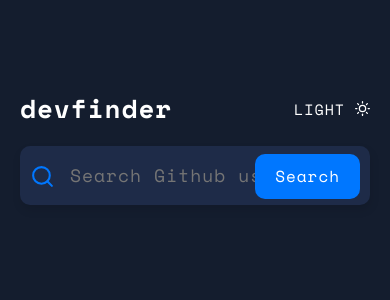
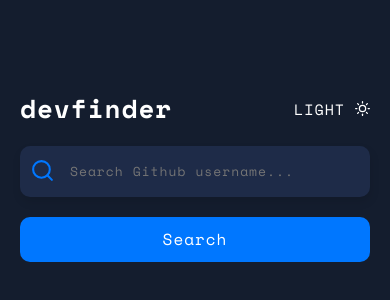
Before and after one commit to habibdev96/FEM-github-user-search-app, a React (Create React App) app: page / in a window 390 px wide. Shown: the part 108-408 px from the top of the page. Built offline with nearby package versions, Linux system fonts and the light colour scheme.

Commit message:
made app responsive

```diff
--- a/src/abstracts/Responsive.js
+++ b/src/abstracts/Responsive.js
@@ -2,10 +2,8 @@
 
 const breakpoints = {
   xs: "420px",
-  sm: "500px",
-  md: "770px",
-  lg: "910px",
-  xl: "1150px",
+  sm: "505px",
+  md: "700px",
 };
 
 const Responsive = Object.keys(breakpoints).reduce((accumulator, label) => {
--- a/src/components/Search.js
+++ b/src/components/Search.js
@@ -2,6 +2,7 @@
 import styled from "styled-components";
 import { FiSearch } from "react-icons/fi";
 import { textStyles } from "../abstracts/Mixins";
+import Responsive from "../abstracts/Responsive";
 
 const Form = styled.form`
   margin: 2rem 0;
@@ -13,6 +14,10 @@
     position: absolute;
     top: 1.8rem;
     left: 1rem;
+
+    ${Responsive.xs`
+      top: 1.2rem;
+    `}
   }
 
   .search {
@@ -27,6 +32,10 @@
     border-radius: var(--mainRadius);
     box-shadow: var(--mainShadow);
     transition: var(--mainTransition);
+
+    ${Responsive.xs`
+      font-size: 1.3rem;
+    `}
   }
 
   .submit {
@@ -47,6 +56,12 @@
     &:focus {
       opacity: 0.8;
     }
+
+    ${Responsive.sm`
+      position: static;
+      margin: 2rem 0;
+      width: 100%;
+    `}
   }
 `;
 
--- a/src/components/User.js
+++ b/src/components/User.js
@@ -5,6 +5,7 @@
 import { FaTwitter } from "react-icons/fa";
 import { FiLink } from "react-icons/fi";
 import { BsBuilding } from "react-icons/bs";
+import Responsive from "../abstracts/Responsive";
 
 const ErrorHeading = styled.h2`
   color: ${({ theme }) => theme.mainText};
@@ -20,16 +21,26 @@
   box-shadow: var(--mainShadow);
   transition: var(--mainTransition);
 
+  ${Responsive.md`
+    grid-template-columns: 1fr;
+  `}
+
   .avatar {
     width: 20rem;
     height: 20rem;
     border-radius: 50%;
+
+    ${Responsive.md`
+      margin: 2rem auto;
+    `}
   }
 
   .header-title {
     display: flex;
     align-items: center;
     justify-content: space-between;
+    flex-wrap: wrap;
+    gap: 2rem;
   }
 
   .username {
@@ -68,6 +79,8 @@
     display: flex;
     align-items: center;
     justify-content: space-between;
+    flex-wrap: wrap;
+    gap: 2rem;
     padding: 2rem;
     margin: 2rem 0;
     border-radius: var(--mainRadius);
@@ -91,6 +104,10 @@
     grid-template-columns: repeat(2, 1fr);
     align-items: flex-start;
     gap: 2rem;
+
+    ${Responsive.sm`
+      grid-template-columns: 1fr;
+    `}
   }
 
   .link {
```
